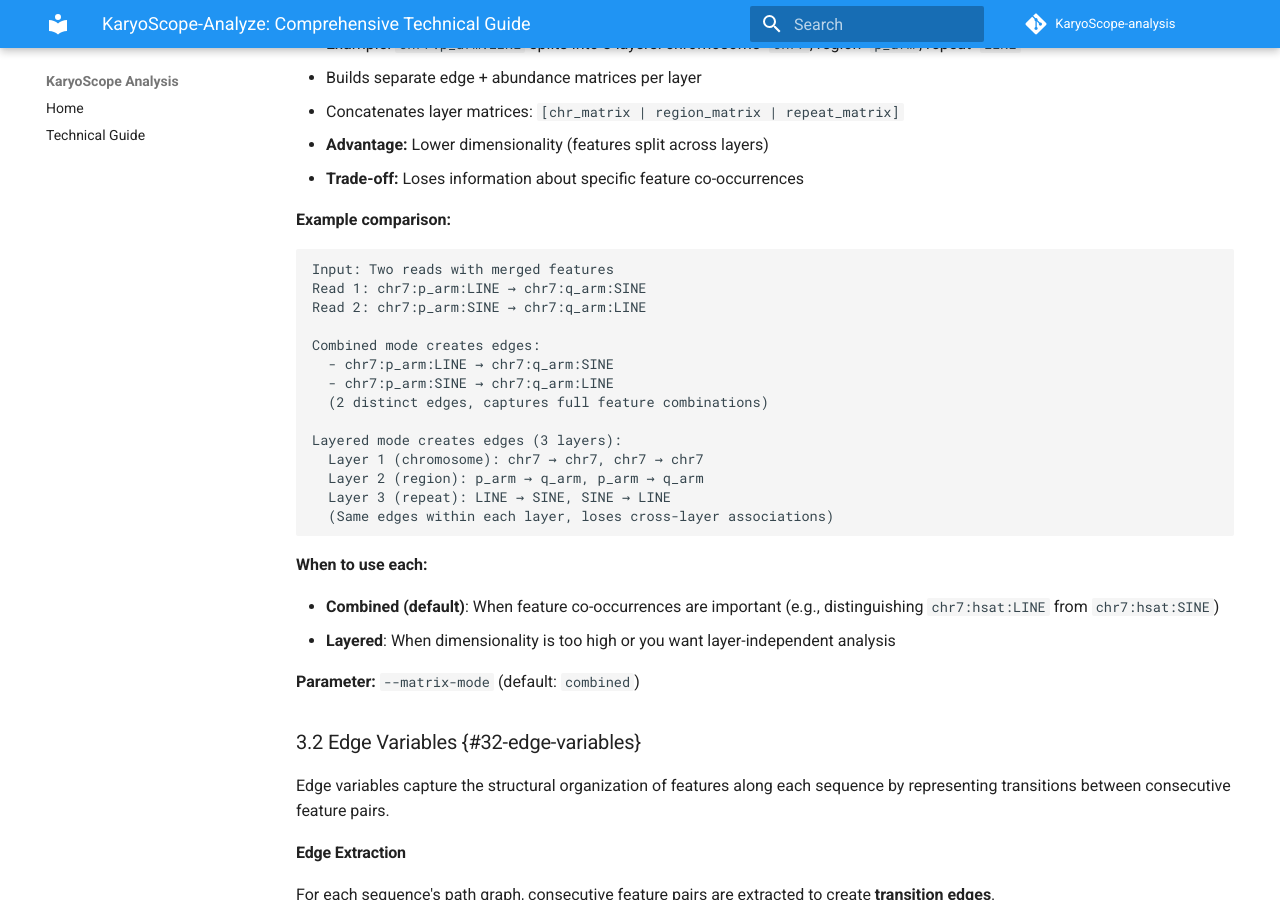
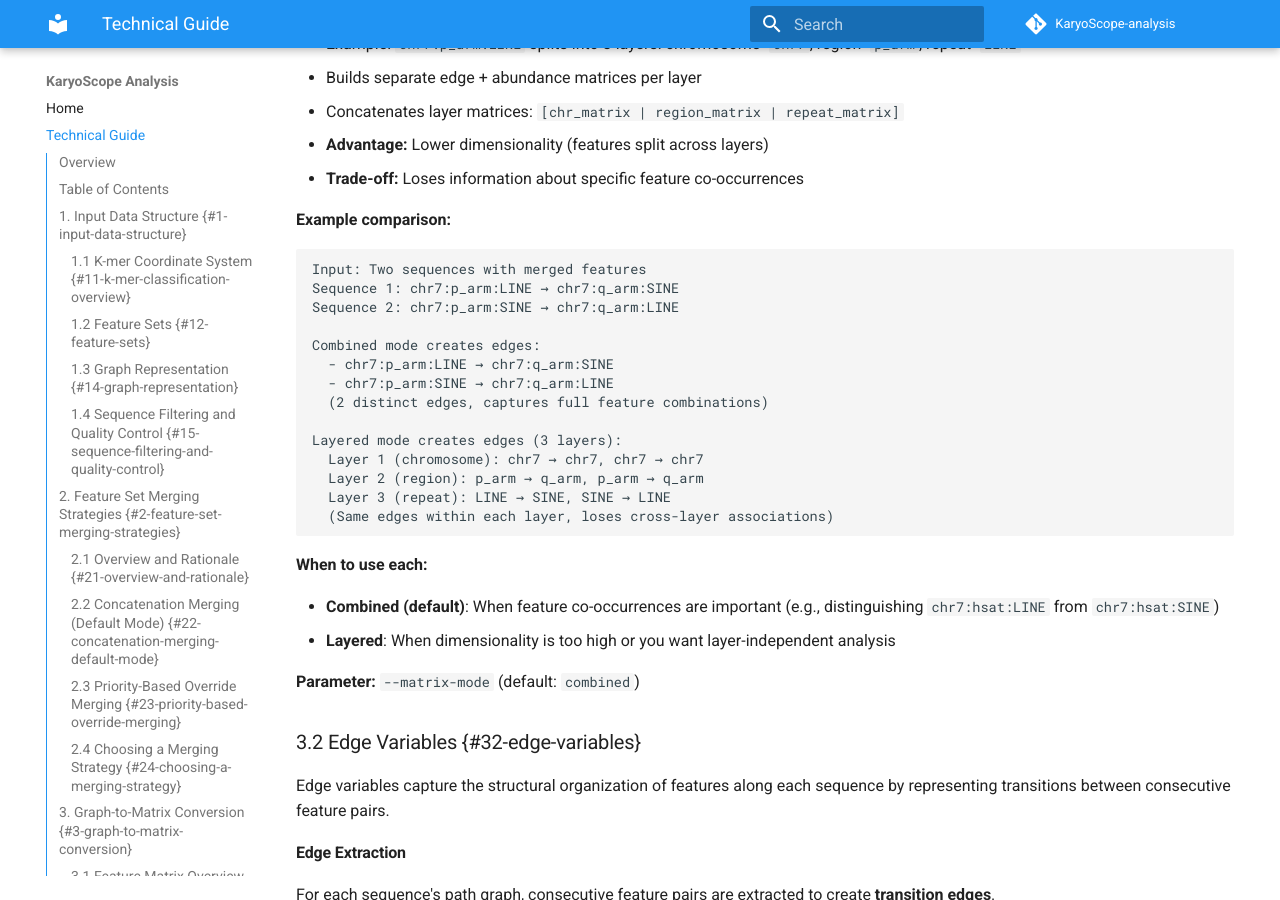
Before and after one commit to barthel-lab/KaryoScope-analysis, an MkDocs documentation site: the page built from docs/Comprehensive_Technical_Guide.md, in a window 1280 px wide and 900 px high, scrolled down 10909 px. Built offline with MkDocs 1.6.1 and Material for MkDocs 9.7.7, drawn with Linux system fonts in a browser that asks for light colours; comment, search, counter and statistics services are not loaded.

Commit message:
Fix mkdocs.yml reference and update read→sequence terminology

````diff
--- a/docs/Comprehensive_Technical_Guide.md
+++ b/docs/Comprehensive_Technical_Guide.md
@@ -415,9 +415,9 @@ When using **concatenation merging** (which produces colon-separated multi-layer
 **Example comparison:**
 
 ```
-Input: Two reads with merged features
-Read 1: chr7:p_arm:LINE → chr7:q_arm:SINE
-Read 2: chr7:p_arm:SINE → chr7:q_arm:LINE
+Input: Two sequences with merged features
+Sequence 1: chr7:p_arm:LINE → chr7:q_arm:SINE
+Sequence 2: chr7:p_arm:SINE → chr7:q_arm:LINE
 
 Combined mode creates edges:
   - chr7:p_arm:LINE → chr7:q_arm:SINE
--- a/mkdocs.yml
+++ b/mkdocs.yml
@@ -21,7 +21,7 @@ theme:
 
 nav:
   - Home: index.md
-  - Technical Guide: comprehensive-guide.md
+  - Technical Guide: Comprehensive_Technical_Guide.md
 
 plugins:
   - search
````
